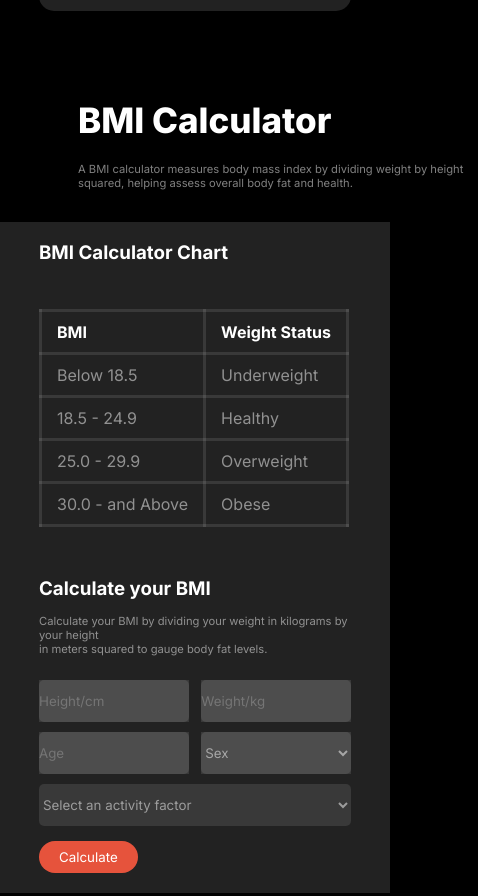
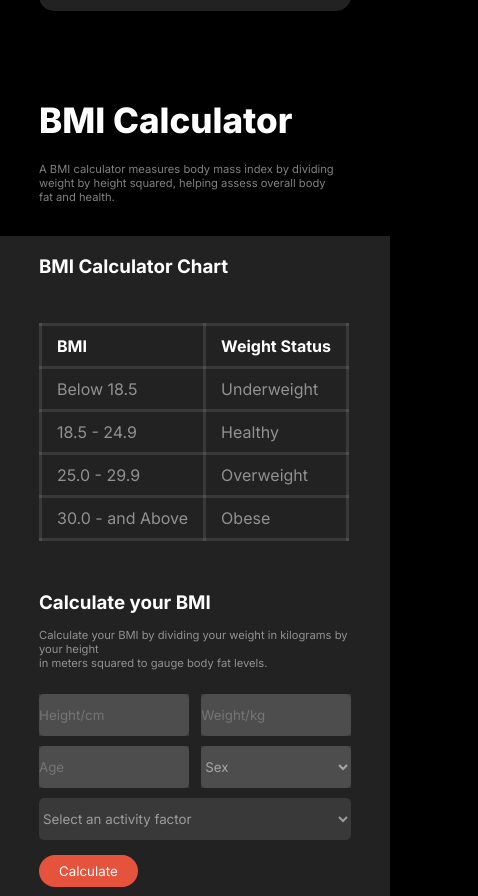
Before and after one commit to programer-akram/fitness, a plain HTML site: page index.html in a window 390 px wide. Shown: the part 3374-4270 px from the top of the page, 478 px wide, since content can reach past the window. Drawn offline with Linux system fonts and the light colour scheme; a web font is replaced by a local one.

Commit message:
more modified

```diff
--- a/styles/responsive.css
+++ b/styles/responsive.css
@@ -86,8 +86,8 @@ width: 100%;
 /* bmi-section */
 
 .bmi-text{
-  margin-left: 20%;
-  width: 400px;
+  margin-left: 10%;
+  width: 300px;
 }
 
 .bmi-details{
```
